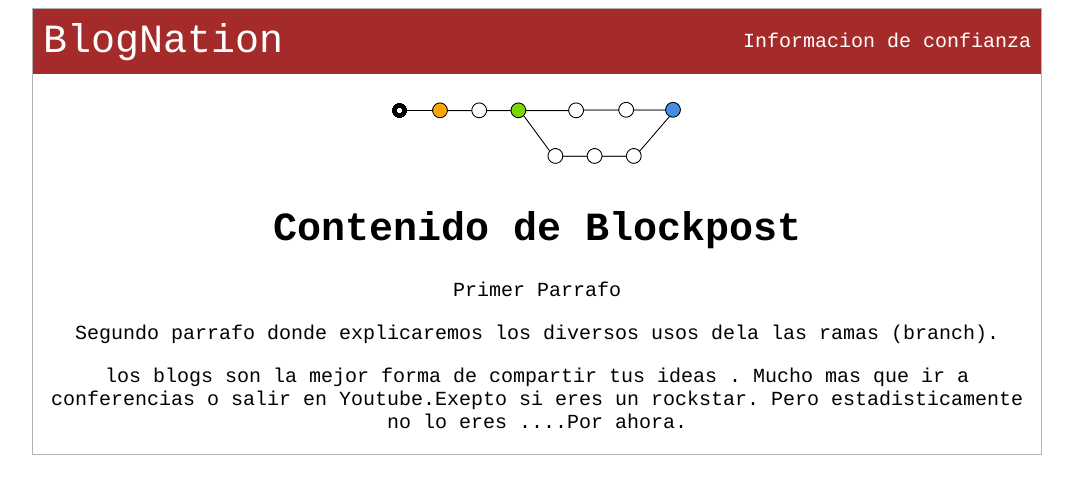
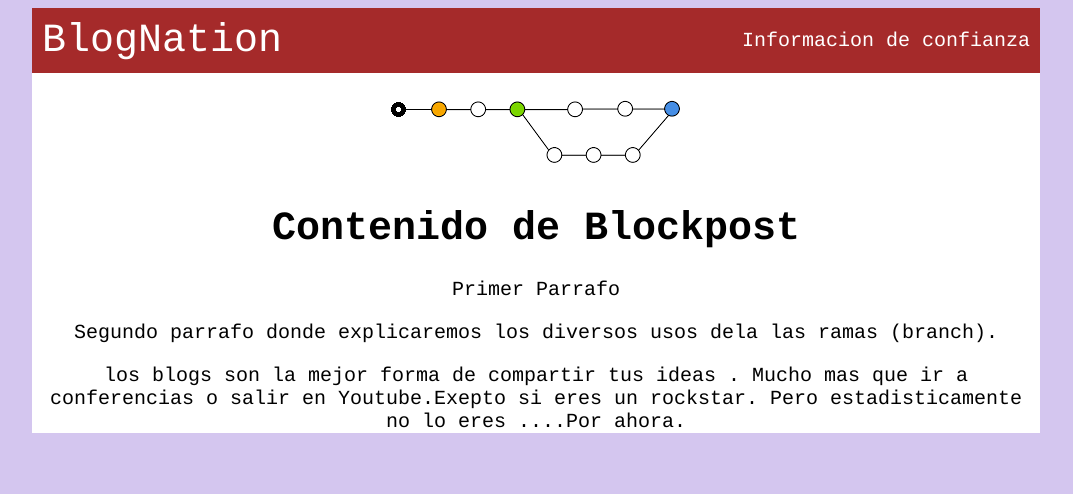
Before and after one commit to RussoCornejo/platzi-homework, a plain HTML site: page blockpostt.html in a window 1280 px wide. Shown: the whole page, without its empty margins (104-1177 px from the left). Drawn offline with Linux system fonts and the light colour scheme.

Commit message:
cambio los colores de fondo

```diff
--- a/css/estilasote.css
+++ b/css/estilasote.css
@@ -6,7 +6,8 @@
 #container {
 width: 100%;
 text-align: center;
-border: 1px solid rgba(0, 0, 0, 0.3);
+
+background-color: white;
 
 
 }
@@ -27,3 +28,7 @@ align-items: center;
 #tagline {
   font-size: 0.5em;
 }
+
+body {
+background-color: rgba(171, 142, 224, 0.5);
+}
```
